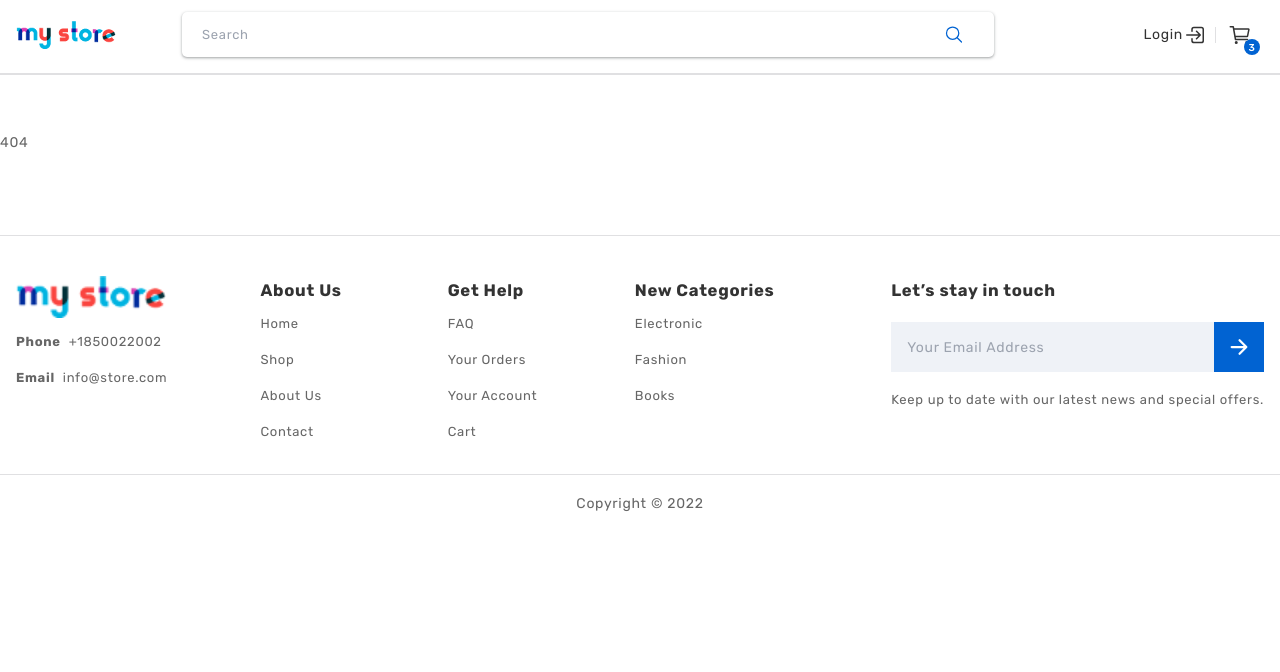
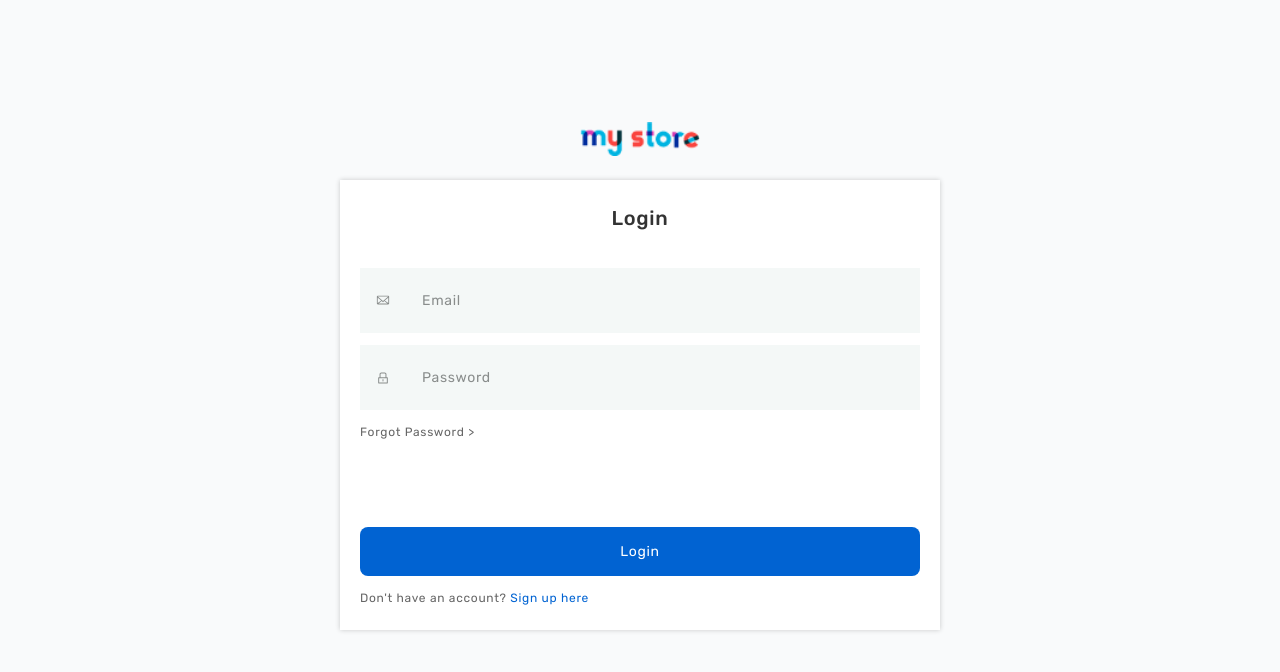
Before and after one commit to yousef-bigdeli/my-store, a React (Create React App) app: page /login in a window 1280 px wide. Shown: the top 672 px of the page. Built offline with nearby package versions, Linux system fonts and the light colour scheme.

Commit message:
feat: Add login page and register form

```diff
--- a/public/index.html
+++ b/public/index.html
@@ -28,16 +28,7 @@
   </head>
   <body>
     <noscript>You need to enable JavaScript to run this app.</noscript>
+    <div id="login-portal"></div>
     <div id="root"></div>
-    <!--
-      This HTML file is a template.
-      If you open it directly in the browser, you will see an empty page.
-
-      You can add webfonts, meta tags, or analytics to this file.
-      The build step will place the bundled scripts into the <body> tag.
-
-      To begin the development, run `npm start` or `yarn start`.
-      To create a production bundle, use `npm run build` or `yarn build`.
-    -->
   </body>
 </html>
--- a/src/Router.js
+++ b/src/Router.js
@@ -6,6 +6,7 @@ import HomePage from "./pages/HomePage";
 import Page404 from "./pages/Page404";
 import ProductPage from "./pages/ProductPage";
 import OfferPage from "./pages/OfferPage.jsx";
+import LoginPage from './pages/LoginPage';
 
 const Router = () => {
   return useRoutes([
@@ -22,6 +23,7 @@ const Router = () => {
     { path: "faq", element: <FaqPage /> },
     { path: "offer", element: <OfferPage /> },
     { path: "best-selling", element: <BestSellingPage /> },
+    { path: "login", element: <LoginPage /> },
     { path: "*", element: <Page404 /> },
   ]);
 };
--- /dev/null
+++ b/src/components/Login/Login.module.scss
@@ -0,0 +1,65 @@
+@import "../../styles/variables.scss";
+
+$mobilePadding: 1.2rem 0.8rem;
+$desktopPadding: 2rem 1.6rem;
+
+.loginForm {
+  display: flex;
+  flex-direction: column;
+  justify-content: space-between;
+  width: 90%;
+  max-width: 420px;
+  height: 400px;
+  background-color: #fff;
+  overflow: hidden;
+  padding: 20px;
+  box-shadow: 0 0px 5px 0px rgba(0, 0, 0, 0.2);
+
+  @include response(tablet) {
+    max-width: 480px;
+  }
+  @include response(desktop) {
+    max-width: 600px;
+    height: 450px;
+  }
+  h2 {
+    font-size: 20px;
+    text-align: center;
+    margin-bottom: 1.2rem;
+  }
+}
+
+.inputControl {
+  background-color: #f4f8f7;
+  color: #898d8c;
+  display: flex;
+  align-items: center;
+  margin-bottom: 12px;
+  label {
+    padding: $mobilePadding;
+    @include response(desktop) {
+      padding: $desktopPadding;
+    }
+  }
+}
+
+.formInput {
+  color: $titleTextColor;
+  background-color: unset;
+  padding: $mobilePadding;
+  outline: none;
+  width: 100%;
+
+  @include response(desktop) {
+    padding: $desktopPadding;
+  }
+  &::placeholder {
+    color: #898d8c;
+  }
+}
+
+.formButton {
+  width: 100%;
+  padding: $mobilePadding;
+  border-radius: 8px;
+}
--- /dev/null
+++ b/src/components/Login/LoginForm.jsx
@@ -0,0 +1,60 @@
+import { useNavigate } from "react-router-dom";
+import { GoMail } from "react-icons/go";
+import { AiOutlineLock } from "react-icons/ai";
+import styles from "./Login.module.scss";
+
+const LoginForm = ({ handleFormState, handleLogin }) => {
+  const navigate = useNavigate();
+
+  return (
+    <>
+      <form onSubmit={handleLogin} className={styles.loginForm} autoComplete="off">
+        <h2>Login</h2>
+        <div className="flex-1 pt-5">
+          <div className={styles.inputControl}>
+            <label htmlFor="email">
+              <GoMail />
+            </label>
+            <input
+              type="email"
+              id="email"
+              className={styles.formInput}
+              placeholder="Email"
+            />
+          </div>
+          <div className={styles.inputControl}>
+            <label htmlFor="password">
+              <AiOutlineLock />
+            </label>
+            <input
+              type="password"
+              id="password"
+              className={styles.formInput}
+              placeholder="Password"
+            />
+          </div>
+          <div className="text-12">Forgot Password &gt;</div>
+        </div>
+        <div>
+          <button
+            type="submit"
+            className={`${styles.formButton} bg-primaryColor text-white`}
+          >
+            Login
+          </button>
+          <p className="mt-3 text-12">
+            Don't have an account?{" "}
+            <button
+              className="text-primaryColor"
+              onClick={() => handleFormState("register")}
+            >
+              Sign up here
+            </button>{" "}
+          </p>
+        </div>
+      </form>
+    </>
+  );
+};
+
+export default LoginForm;
--- /dev/null
+++ b/src/components/Login/RegisterForm.jsx
@@ -0,0 +1,76 @@
+import { GoMail } from "react-icons/go";
+import { AiOutlineLock } from "react-icons/ai";
+import styles from "./Login.module.scss";
+
+const RegisterForm = ({ handleFormState }) => {
+  const handleSignUp = (e) => {
+    e.preventDefault();
+    handleFormState("login");
+  };
+
+  return (
+    <>
+      <form
+        onSubmit={handleSignUp}
+        className={styles.loginForm}
+        autoComplete="off"
+      >
+        <h2>Sign Up</h2>
+        <div className="flex-1 pt-5">
+          <div className={styles.inputControl}>
+            <label htmlFor="name">
+              <GoMail />
+            </label>
+            <input
+              type="text"
+              id="name"
+              className={styles.formInput}
+              placeholder="Name"
+            />
+          </div>
+          <div className={styles.inputControl}>
+            <label htmlFor="email">
+              <GoMail />
+            </label>
+            <input
+              type="email"
+              id="email"
+              className={styles.formInput}
+              placeholder="Email"
+            />
+          </div>
+          <div className={styles.inputControl}>
+            <label htmlFor="password">
+              <AiOutlineLock />
+            </label>
+            <input
+              type="password"
+              id="password"
+              className={styles.formInput}
+              placeholder="Password"
+            />
+          </div>
+        </div>
+        <div>
+          <button
+            type="submit"
+            className={`${styles.formButton} bg-primaryColor text-white`}
+          >
+            Login
+          </button>
+          <p className="mt-3 text-12">
+            Do you have an account?{" "}
+            <button
+              className="text-primaryColor"
+              onClick={() => handleFormState("login")}
+            >
+              Login here
+            </button>{" "}
+          </p>
+        </div>
+      </form>
+    </>
+  );
+};
+
+export default RegisterForm;
--- a/src/containers/Header/Header.jsx
+++ b/src/containers/Header/Header.jsx
@@ -1,4 +1,4 @@
-import { Link } from "react-router-dom";
+import { Link, useLocation } from "react-router-dom";
 
 import Navigation from "../../components/Header/Navigation/Navigation";
 import SearchBar from "../../components/Header/SearchBar";
@@ -9,6 +9,8 @@ import logo from "../../assets/images/logo.png";
 import { IoLogInOutline, IoPerson } from "react-icons/io5";
 
 const Header = () => {
+  const { pathname } = useLocation();
+
   return (
     <header className={styles.headerWrapper}>
       <div className="appContainer">
@@ -25,7 +27,11 @@ const Header = () => {
             <SearchBar />
             <div className={styles.userSection}>
               <div className={styles.login}>
-                <Link to="/login" className={styles.link}>
+                <Link
+                  to="/login"
+                  state={{ backUrl: pathname }}
+                  className={styles.link}
+                >
                   <span>Login</span>
                   <span className={styles.icon}>
                     <IoLogInOutline style={{ width: "24px", height: "24px" }} />
--- /dev/null
+++ b/src/pages/LoginPage.jsx
@@ -0,0 +1,56 @@
+import { useEffect, useState } from "react";
+import { createPortal } from "react-dom";
+import { Link, useLocation, useNavigate } from "react-router-dom";
+import logo from "../assets/images/logo.png";
+import LoginForm from "../components/Login/LoginForm";
+import RegisterForm from "../components/Login/RegisterForm";
+
+// TODO: login and register
+
+const LoginPage = () => {
+  const [formState, setFormState] = useState("login");
+  const { state } = useLocation();
+  const navigate = useNavigate();
+
+  const handleLogin = (e) => {
+    e.preventDefault();
+    navigate("/", { replace: true });
+    navigate(`${state.backUrl}`);
+  };
+
+  const handleFormState = (state) => {
+    setFormState(state);
+  };
+
+  useEffect(() => {
+    document.getElementById("root").style.display = "none";
+    return () => (document.getElementById("root").style.display = "block");
+  }, []);
+
+  const element = (
+    <div className="absolute w-full h-screen bg-loginBg top-0 z-50 left-0 flex flex-col justify-center items-center -mt-6">
+      <h1>
+        <Link to="/">
+          <img
+            src={logo}
+            alt="my store"
+            className="mx-auto mb-6"
+            width="120px"
+          />
+        </Link>
+      </h1>
+      {formState === "login" ? (
+        <LoginForm
+          handleFormState={handleFormState}
+          handleLogin={handleLogin}
+        />
+      ) : (
+        <RegisterForm handleFormState={handleFormState} />
+      )}
+    </div>
+  );
+
+  return createPortal(element, document.getElementById("login-portal"));
+};
+
+export default LoginPage;
--- a/tailwind.config.js
+++ b/tailwind.config.js
@@ -46,7 +46,7 @@ module.exports = {
       none: "0",
       DEFAULT: "4px",
       8: "8px",
-      full: "100%"
+      full: "100%",
     },
     extend: {
       colors: {
@@ -55,8 +55,12 @@ module.exports = {
         titleTextColor: "#333",
         primaryTextColor: "#666",
         borderColor: "#e0e0e2",
+        loginBg: "#F9FAFB",
       },
     },
+    boxShadow: {
+      'soft': '0 0px 5px 0px rgba(0, 0, 0, 0.3)',
+    }
   },
   plugins: [],
 };
```
